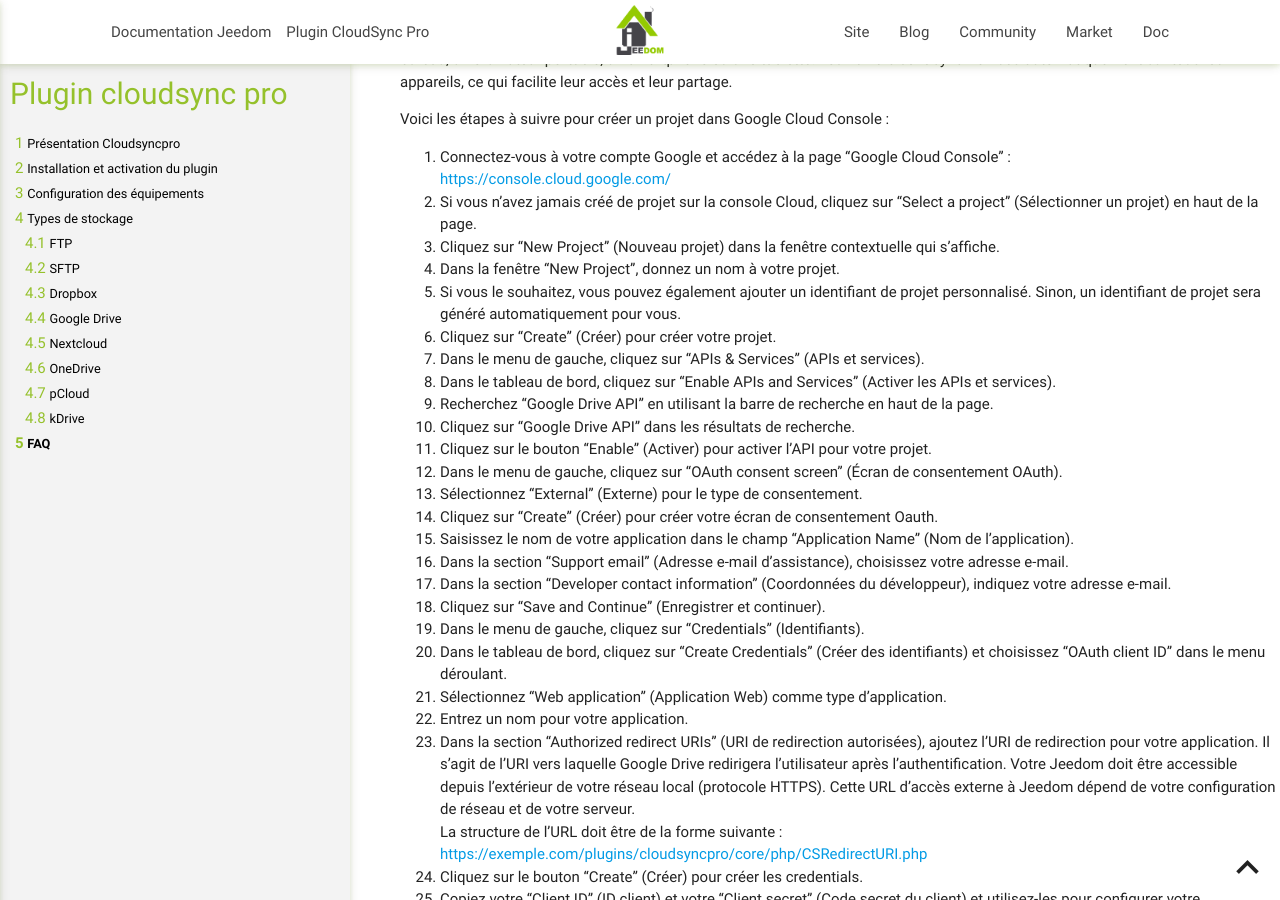
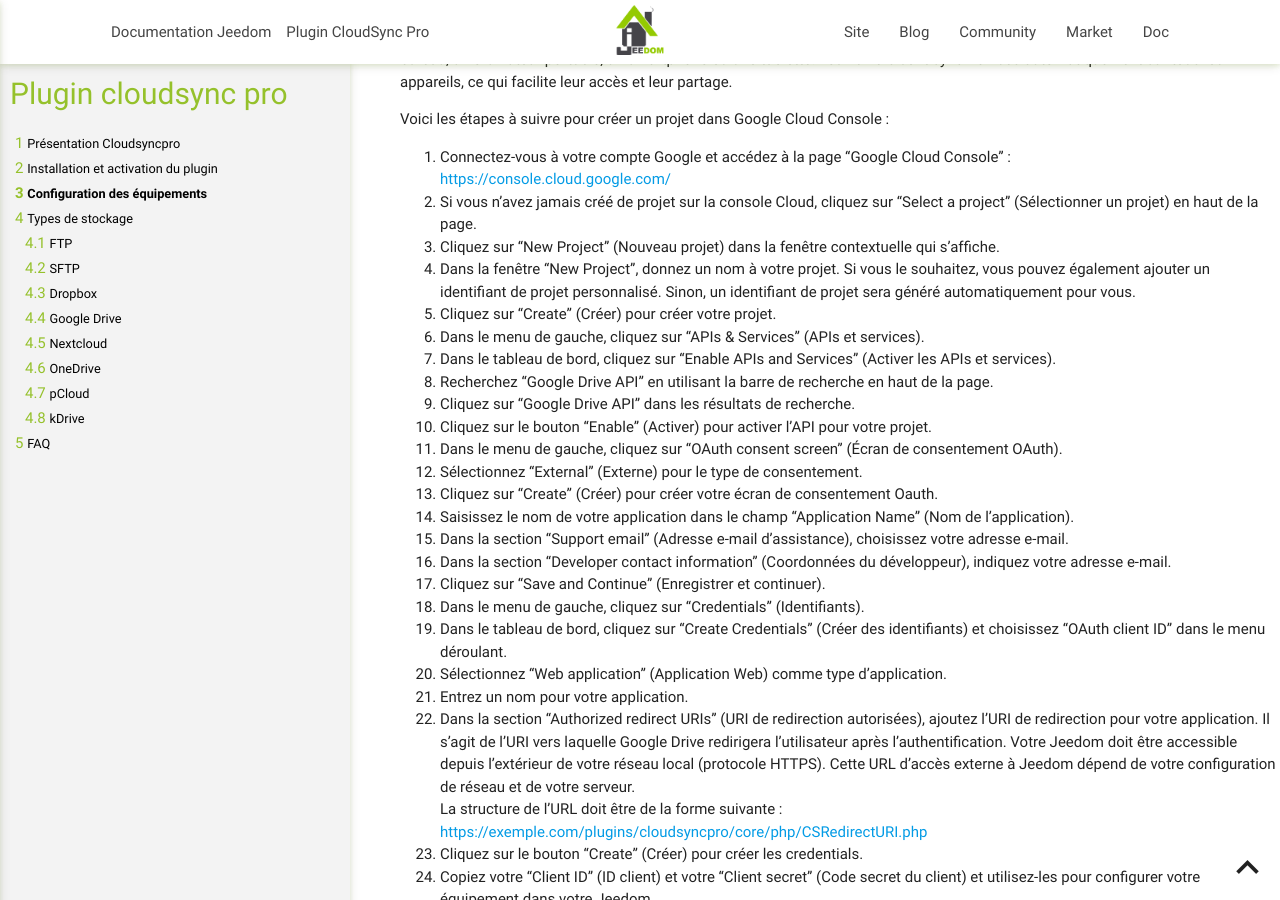
Before and after one commit to thanaus/jeedom_docs, a Jekyll site: the page built from plugins/cloudsyncpro/fr_FR/index.md, in a window 1280 px wide and 900 px high, scrolled down 2619 px. Built offline with Jekyll 4.4.1, drawn with Linux system fonts in a browser that asks for light colours; part of the change alters nothing that is shown.

```diff
--- a/plugins/cloudsyncpro/fr_FR/index.md
+++ b/plugins/cloudsyncpro/fr_FR/index.md
@@ -110,8 +110,7 @@ Voici les étapes à suivre pour créer un projet dans Google Cloud Console :
 [https://console.cloud.google.com/](https://console.cloud.google.com/)
 2. Si vous n'avez jamais créé de projet sur la console Cloud, cliquez sur "Select a project" (Sélectionner un projet) en haut de la page.
 3. Cliquez sur "New Project" (Nouveau projet) dans la fenêtre contextuelle qui s'affiche.
-4. Dans la fenêtre "New Project", donnez un nom à votre projet.
-5. Si vous le souhaitez, vous pouvez également ajouter un identifiant de projet personnalisé. Sinon, un identifiant de projet sera généré automatiquement pour vous.
+4. Dans la fenêtre "New Project", donnez un nom à votre projet. Si vous le souhaitez, vous pouvez également ajouter un identifiant de projet personnalisé. Sinon, un identifiant de projet sera généré automatiquement pour vous.
 7. Cliquez sur "Create" (Créer) pour créer votre projet.
 8. Dans le menu de gauche, cliquez sur "APIs & Services" (APIs et services).
 9. Dans le tableau de bord, cliquez sur "Enable APIs and Services" (Activer les APIs et services).
```
